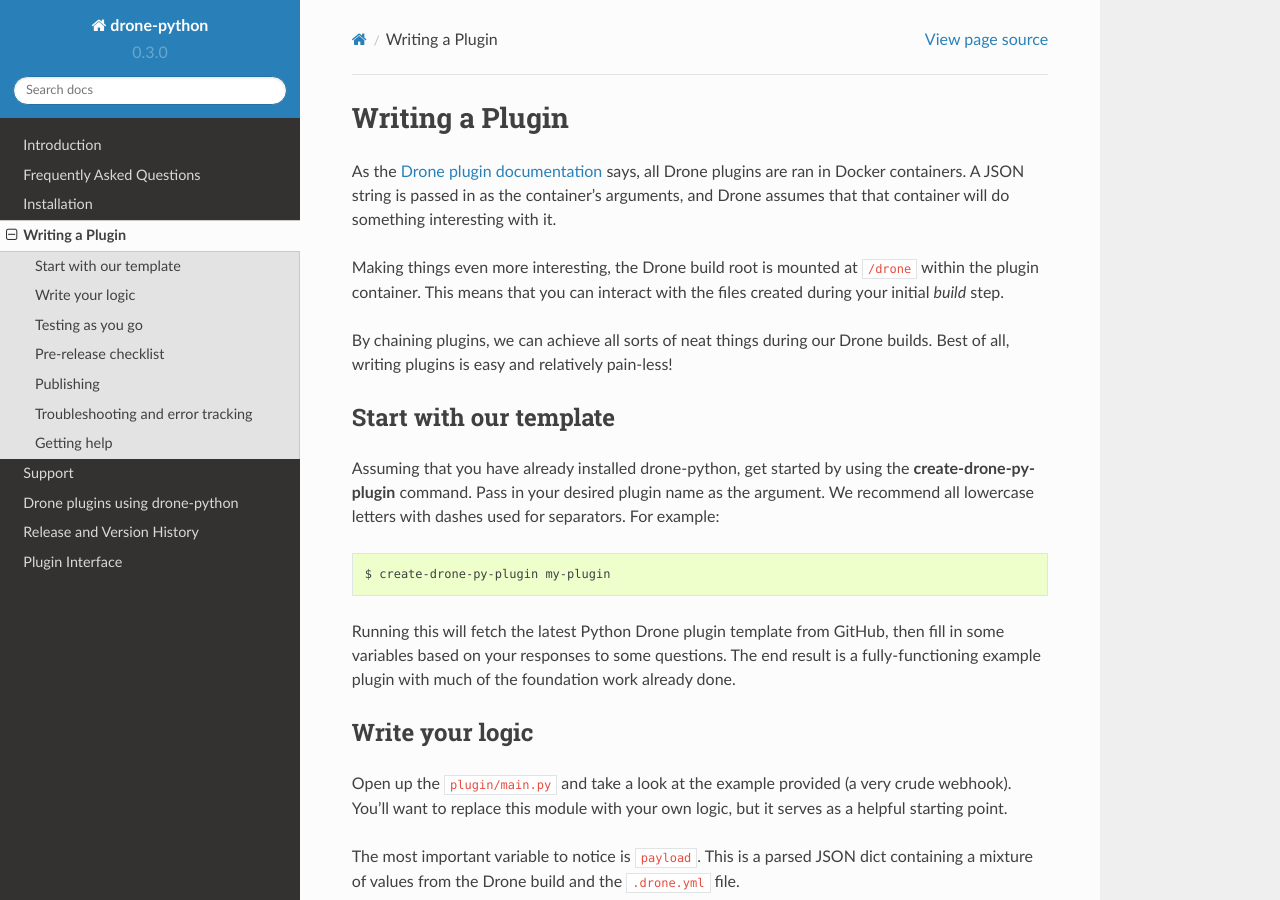
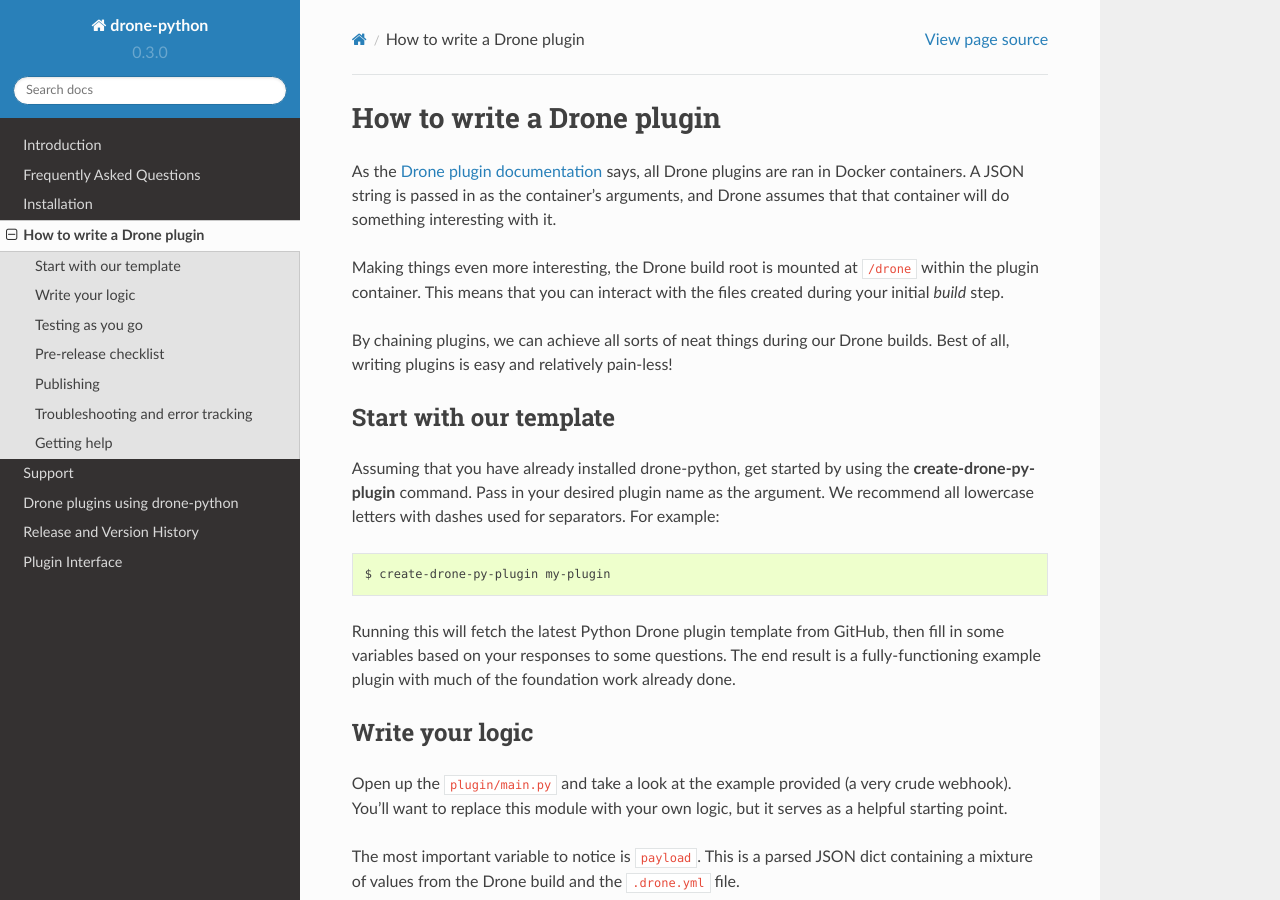
Before and after one commit to drone-python/drone-python, a Sphinx documentation site: the page built from docs/writing_a_plugin.rst, in a window 1280 px wide and 900 px high. Built offline with Sphinx 7.4.7 and the Read the Docs theme 2.0.0, drawn with Linux system fonts in a browser that asks for light colours.

Commit message:
Change "Writing a Plugin" to "How to write a Drone plugin".

```diff
--- a/docs/writing_a_plugin.rst
+++ b/docs/writing_a_plugin.rst
@@ -2,8 +2,8 @@
 
 .. include:: global.txt
 
-Writing a Plugin
-================
+How to write a Drone plugin
+===========================
 
 As the `Drone plugin documentation`_ says, all Drone plugins are ran in
 Docker containers. A JSON string is passed in as the container's arguments,
```
